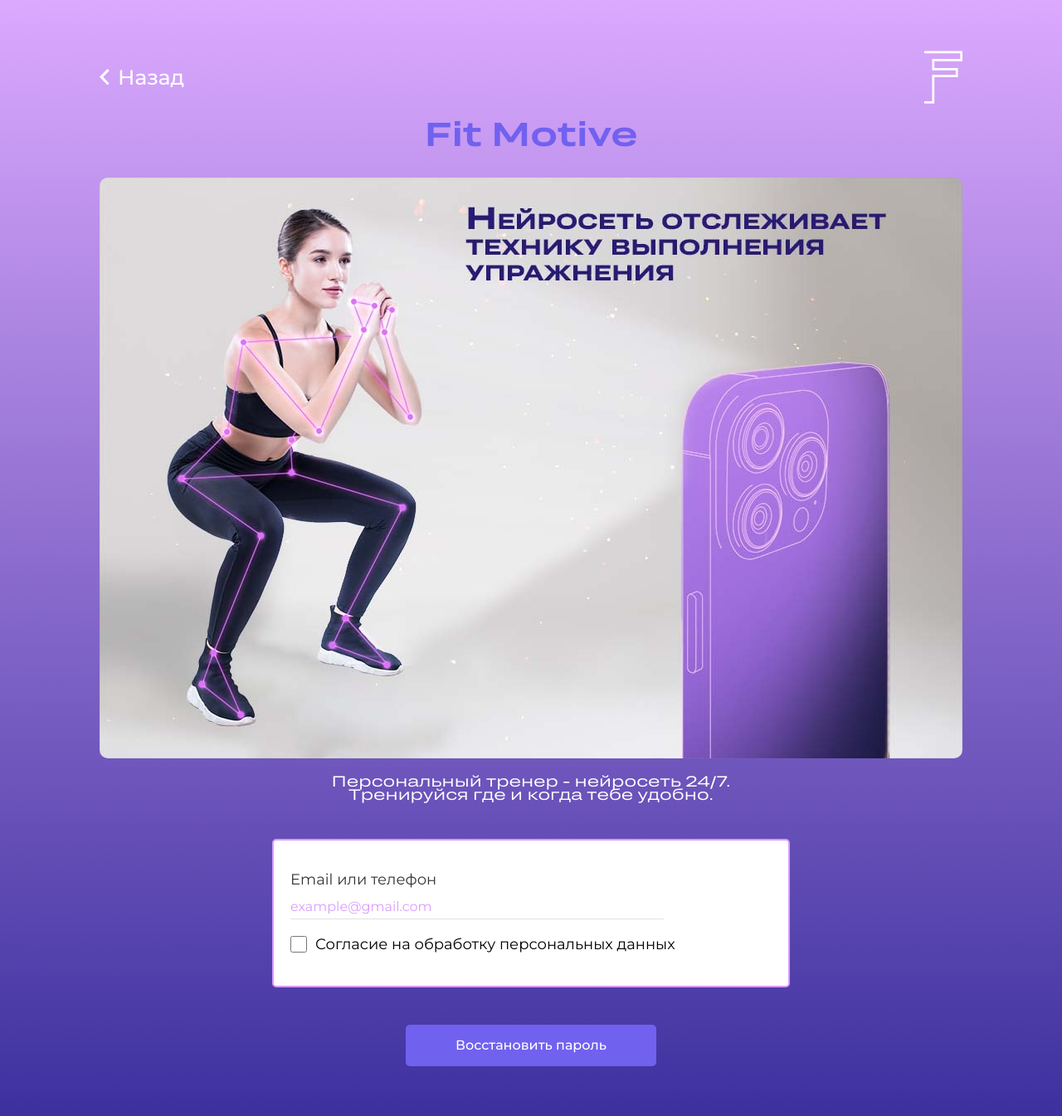
After one commit to boharasirshak/fitness_tracker, a FastAPI app: template server/app/templates/forget-password.html in a window 1280 px wide. The commit adds this page. Shown: the whole page at 83% size. Run offline with FastAPI, Linux system fonts and the light colour scheme; the template is opened without the code that fills it, so the values that code supplies are empty; style sheets or scripts are compiled from the project's sources; parts of the project's set-up code (start-up, migrations or seed data) failed here and were passed over; some web fonts are replaced.

Commit message:
feat: added forget password static

```diff
--- a/server/app/templates/add-workout.html
+++ b/server/app/templates/add-workout.html
@@ -22,7 +22,11 @@
       <div>
         <div class="container">
           <div class="top-part-wrap">
-            <div class="back-btn">
+            <div
+              class="back-btn"
+              style="cursor: pointer"
+              onclick="window.location.href = '/dashboard';"
+            >
               <img src="../static/images/angle-left.svg" alt="angle-arrow" />
               <h3>Назад</h3>
             </div>
--- /dev/null
+++ b/server/app/templates/forget-password.html
@@ -0,0 +1,79 @@
+<!DOCTYPE html>
+<html lang="en">
+  <head>
+    <meta charset="UTF-8" />
+    <meta name="viewport" content="width=device-width, initial-scale=1.0" />
+    <title>Forget Password</title>
+    <link
+      rel="shortcut icon"
+      href="../static/favicon.ico"
+      type="image/x-icon"
+    />
+    <link href="../static/css/tailwind.css" rel="stylesheet" />
+    <link href="../static/css/toasts.css" rel="stylesheet" />
+    <link href="../static/css/main.css" rel="stylesheet" />
+    <link href="../static/css/style.css" rel="stylesheet" />
+
+    <script src="../static/js/toasts.js" type="text/javascript"></script>
+    <script src="../static/js/lib.js"></script>
+  </head>
+
+  <body>
+    <!-- LOGIN PAGE START HERE -->
+    <section class="login-page">
+      <div class="top-logo-part">
+        <div class="container">
+          <div class="top-part-wrap">
+            <div class="back-btn">
+              <img src="./static/images/angle-left.svg" alt="angle-arrow" />
+              <h3>Назад</h3>
+            </div>
+            <div class="logo-wrap">
+              <img src="./static/images/white-logo.svg" alt="logo" />
+            </div>
+          </div>
+        </div>
+      </div>
+      <div class="main-login-section">
+        <div class="container">
+          <div class="company-name text-center">
+            <h1>Fit Motive</h1>
+          </div>
+          <div class="login-image">
+            <img
+              src="./static/images/login-image.jpg"
+              alt=""
+              class="img-responsive"
+            />
+          </div>
+          <div class="topic text-center">
+            <h6>
+              Персональный тренер - нейросеть 24/7. Тренируйся где и когда тебе
+              удобно.
+            </h6>
+          </div>
+          <div class="form-part mt-45">
+            <form action="">
+              <div class="white-form">
+                <div class="flex-column gap-20">
+                  <div class="input-wraps">
+                    <label for="">Email или телефон</label>
+                    <input type="text" placeholder="example@gmail.com" />
+                  </div>
+                </div>
+                <div class="check-wrap">
+                  <input type="checkbox" name="" id="" />
+                  <span>Согласие на обработку персональных данных</span>
+                </div>
+              </div>
+              <div class="btn-wrap">
+                <button class="btn">Восстановить пароль</button>
+              </div>
+            </form>
+          </div>
+        </div>
+      </div>
+    </section>
+    <!-- LOGIN PAGE START HERE -->
+  </body>
+</html>
--- a/server/app/templates/login.html
+++ b/server/app/templates/login.html
@@ -72,7 +72,7 @@
               <button class="btn" id="submit">Войти</button>
             </div>
             <div class="account-check-wrap">
-              <a href="">Забыл пароль?</a>
+              <a href="/forget-password">Забыл пароль?</a>
               <a href="/register">Зарегистрироваться</a>
             </div>
           </div>
```
Also changed, not shown: server/app/static/js/forgetPassword.js (added).
